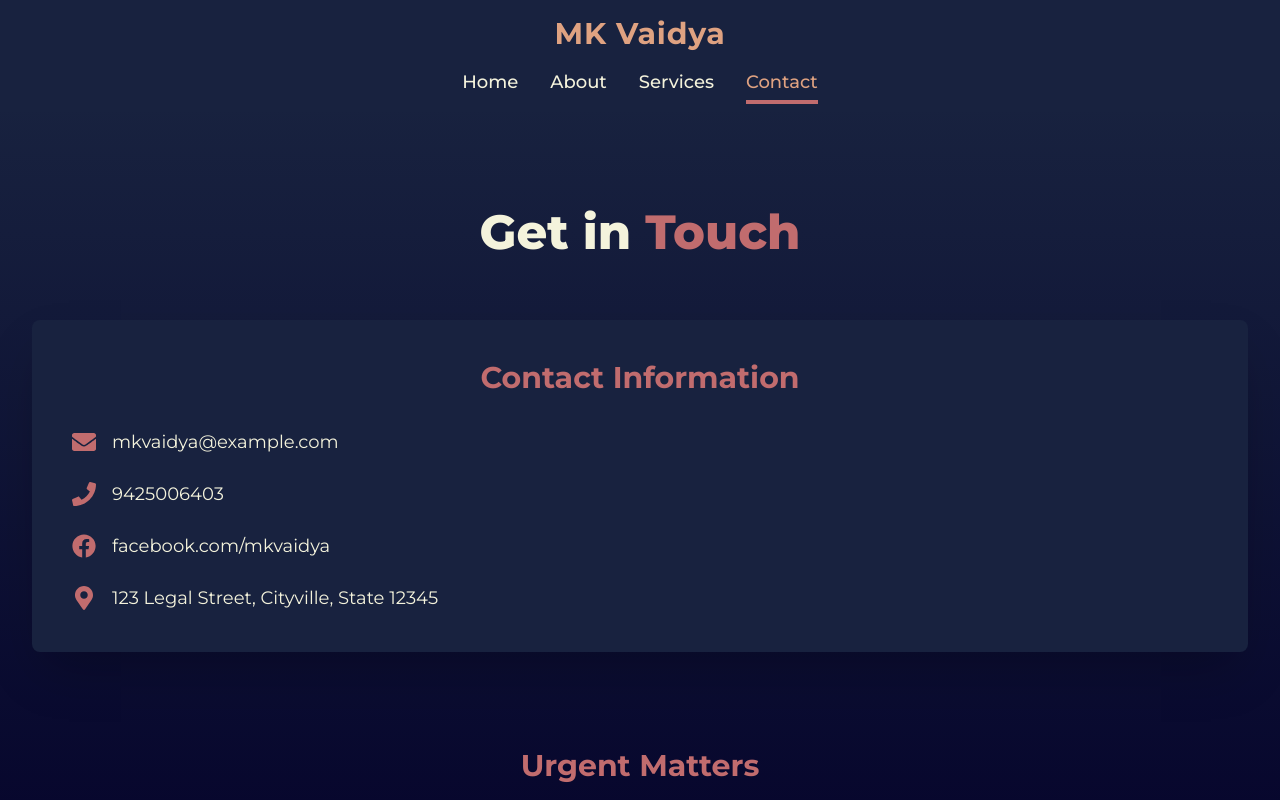
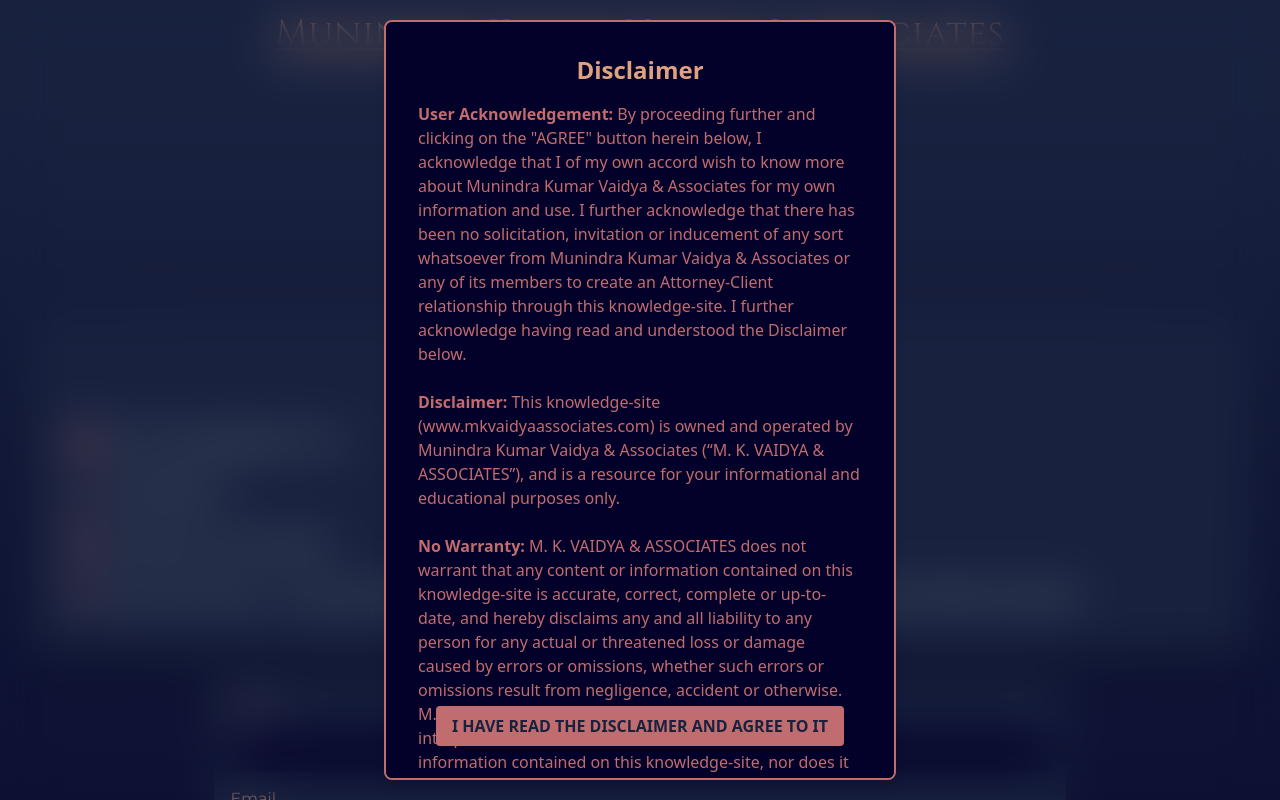
Before and after one commit to Anshulsharmacode/lawyer, a Next.js app: page /contact in a window 1280 px wide. Shown: the top 800 px of the page. Built offline with nearby package versions, Linux system fonts and the light colour scheme.

Commit message:
contactform disclaimer data changes

```diff
--- a/next.config.mjs
+++ b/next.config.mjs
@@ -4,9 +4,9 @@
       domains: ['images.unsplash.com'], // Allow images from Unsplash
   },
   env: {
-    NEXT_PUBLIC_EMAIL_USERNAME:"secret.account@outlook.com",
-    NEXT_PUBLIC_EMAIL_PASSWORD : "password123",
-    NEXT_PUBLIC_PERSONAL_EMAIL : "myemail@gmail.com",
+    EMAIL_USERNAME:"paras11917@gmail.com",
+    EMAIL_PASSWORD: "opam emti vpee egrq",
+    PERSONAL_EMAIL : "paras11917@gmail.com",
   }
   };
 
--- a/src/app/layout.tsx
+++ b/src/app/layout.tsx
@@ -2,6 +2,7 @@
 import { Montserrat } from "next/font/google";
 import "./globals.css";
 import Navbar from "@/components/Navbar";
+import DisclaimerPopup from "@/components/DisclaimerPopup";
 
 const montserrat = Montserrat({
   subsets: ["latin"],
@@ -23,6 +24,7 @@
   return (
     <html lang="en">
       <body className={`${montserrat.variable} font-sans antialiased`}>
+        <DisclaimerPopup/>
         <Navbar />
         {children}
       </body>
--- a/src/components/About.tsx
+++ b/src/components/About.tsx
@@ -126,7 +126,7 @@
             you need.
           </p>
           <a
-            href="mailto:mkvaidya@example.com"
+            href="mailto:adv.mkvaidya@gmail.com"
             className="bg-color-5 text-color-3 text-xl px-10 py-4 rounded-full shadow-lg hover:bg-color-4 transition-all inline-flex items-center"
           >
             <svg
--- a/src/components/Contact.tsx
+++ b/src/components/Contact.tsx
@@ -9,6 +9,7 @@
 import { IconType } from "react-icons";
 import { motion } from "framer-motion";
 import { Montserrat } from "next/font/google";
+import ContactForm from "./ContactForm";
 
 const montserrat = Montserrat({ subsets: ["latin"] });
 
@@ -61,6 +62,7 @@
         >
           Get in <span className="text-color-5">Touch</span>
         </motion.h1>
+
         <div className="grid grid-cols-1 md:grid-cols-1 gap-12 items-center">
           <motion.div
             className="bg-color-1 shadow-2xl rounded-lg overflow-hidden"
@@ -75,9 +77,9 @@
               <div className="space-y-6">
                 <ContactItem
                   icon={FaEnvelope}
-                  href="mailto:mkvaidya@example.com"
+                  href="mailto:adv.mkvaidya@gmail.com"
                 >
-                  mkvaidya@example.com
+                  adv.mkvaidya@gmail.com
                 </ContactItem>
                 <ContactItem icon={FaPhone}>9425006403</ContactItem>
                 <ContactItem
@@ -87,7 +89,8 @@
                   facebook.com/mkvaidya
                 </ContactItem>
                 <ContactItem icon={FaMapMarkerAlt}>
-                  123 Legal Street, Cityville, State 12345
+                  Plot No. 225, Flat - C, Gayatri Apartment, Zone-1, M.P. Nagar,
+                  behind Hotel Nisarga, Bhopal (Madhya Pradesh)
                 </ContactItem>
               </div>
             </div>
@@ -107,6 +110,7 @@
             />
           </motion.div> */}
         </div>
+        <ContactForm />
         <motion.div
           className="mt-24 text-center"
           initial={{ opacity: 0, y: 50 }}
@@ -123,7 +127,7 @@
               href="mailto:mkvaidya@example.com"
               className="text-color-5 hover:text-color-4 transition-colors duration-300 font-semibold"
             >
-              mkvaidya@example.com
+              adv.mkvaidya@gmail.com
             </a>
             . We will do our best to respond as quickly as possible.
           </p>
--- a/src/components/ContactForm.tsx
+++ b/src/components/ContactForm.tsx
@@ -1,13 +1,12 @@
 "use client";
-import Link from "next/link";
 
-export default function Contact() {
+export default function ContactForm() {
   async function handleSubmit(event: React.FormEvent<HTMLFormElement>) {
      event.preventDefault();
      const form = event.target as HTMLFormElement;
     const formData = new FormData(form);
     try {
-      const response = await fetch("/api/contact", {
+      const response = await fetch("/api", {
         method: "post",
         body: formData,
       });
@@ -26,26 +25,26 @@
     }
   }
   return (
-    <main className="flex min-h-screen flex-col items-center">
-      <div className="relative flex place-items-center p-5 bg-white text-black">
-        <Link href="/">Home</Link>
-      </div>
-
+    <div className="flex flex-col w-full items-center justify-center mb-6">
       <form
         onSubmit={handleSubmit}
-        className="mt-8 mb-2 w-80 max-w-screen-lg sm:w-96"
+        className="mt-8 mb-2 w-full lg:w-[70%] p-4 rounded-lg text-color-3 bg-color-1"
       >
-        <div className="mb-4 flex flex-col w-500">
-          <label htmlFor="form-name">Name </label>
+        <div className="mb-4 flex flex-col w-500 text-color-4">
+          <label htmlFor="form-name" className="mb-2">
+            Name
+          </label>
           <input
             id="form-name"
             autoComplete="name"
             maxLength={50}
             name="name"
-            className="text-black"
+            className="p-2 mb-4 rounded-md text-color-5 bg-color-2"
           />
 
-          <label htmlFor="form-email"> Email:</label>
+          <label htmlFor="form-email" className="mb-2 text-color-4">
+            Email
+          </label>
           <input
             id="form-email"
             required
@@ -53,22 +52,27 @@
             maxLength={80}
             name="email"
             type="email"
-            className="text-black"
+            className="p-2 mb-4 rounded-md text-color-5 bg-color-2"
           />
 
-          <label htmlFor="form-message"> Message: </label>
+          <label htmlFor="form-message" className="mb-2 text-color-4">
+            Message
+          </label>
           <textarea
             id="form-message"
             required
             name="message"
             rows={5}
-            className="text-black"
+            className="p-2 rounded-md text-color-5 bg-color-2"
           />
         </div>
-        <button className=" rounded bg-sky-400" type="submit">
+        <button
+          className="rounded p-2 text-color-2 font-semibold bg-color-5"
+          type="submit"
+        >
           Send
         </button>
       </form>
-    </main>
+    </div>
   );
 }
--- /dev/null
+++ b/src/components/DisclaimerPopup.tsx
@@ -0,0 +1,90 @@
+/* eslint-disable react/no-unescaped-entities */
+"use client"
+import { useState, useEffect } from "react";
+
+const DisclaimerPopup = () => {
+  const [isVisible, setIsVisible] = useState(false);
+
+  useEffect(() => {
+    const acceptedDisclaimer = localStorage.getItem("disclaimerAccepted");
+    if (!acceptedDisclaimer) {
+      setIsVisible(true);
+    }
+  }, []);
+
+  const handleAccept = () => {
+    localStorage.setItem("disclaimerAccepted", "true");
+    setIsVisible(false);
+  };
+
+  if (!isVisible) return null;
+
+  return (
+    <div className="fixed top-0 left-0 w-full h-screen z-50 flex items-center justify-center backdrop-blur-xl p-5">
+      <div className="p-8 rounded-lg shadow-lg text-center max-w-lg w-full h-full mx-4 bg-color-2 border-2 border-color-5 overflow-y-auto">
+        <h2 className="text-2xl font-semibold mb-4 text-color-4">Disclaimer</h2>
+        <p className="mb-6 text-color-5 text-left">
+          <strong>User Acknowledgement:</strong> By proceeding further and
+          clicking on the "AGREE" button herein below, I acknowledge that I of
+          my own accord wish to know more about Munindra Kumar Vaidya &
+          Associates for my own information and use. I further acknowledge that
+          there has been no solicitation, invitation or inducement of any sort
+          whatsoever from Munindra Kumar Vaidya & Associates or any of its
+          members to create an Attorney-Client relationship through this
+          knowledge-site. I further acknowledge having read and understood the
+          Disclaimer below.
+        </p>
+        <p className="mb-6 text-color-5 text-left">
+          <strong>Disclaimer:</strong> This knowledge-site
+          (www.mkvaidyaassociates.com) is owned and operated by Munindra Kumar
+          Vaidya & Associates (“M. K. VAIDYA & ASSOCIATES”), and is a resource
+          for your informational and educational purposes only.
+        </p>
+        <p className="mb-6 text-color-5 text-left">
+          <strong>No Warranty:</strong> M. K. VAIDYA & ASSOCIATES does not
+          warrant that any content or information contained on this
+          knowledge-site is accurate, correct, complete or up-to-date, and
+          hereby disclaims any and all liability to any person for any actual or
+          threatened loss or damage caused by errors or omissions, whether such
+          errors or omissions result from negligence, accident or otherwise. M.
+          K. VAIDYA & ASSOCIATES assumes no liability for the interpretation
+          and/or use of the content and/or information contained on this
+          knowledge-site, nor does it offer any warranty of any kind, either
+          expressed or implied in relation to such content or information.
+        </p>
+        <p className="mb-6 text-color-5 text-left">
+          <strong>Third-Party Links:</strong> M. K. VAIDYA & ASSOCIATES does not
+          intend that links / URLs contained on this knowledge-site re-directing
+          users to third party websites be considered as referrals to,
+          endorsements of, or affiliations with any such third party website
+          operators. M. K. VAIDYA & ASSOCIATES is not responsible for, and makes
+          no representations or warranties, express or implied, about the
+          content or information contained on such third party websites to which
+          links may be provided on this knowledge-site.
+        </p>
+        <p className="mb-6 text-color-5 text-left">
+          <strong>No Legal Advice:</strong> By clicking ‘I agree’ and proceeding
+          further, you acknowledge, represent and undertake that you on your own
+          accord wish to know more about M. K. VAIDYA & ASSOCIATES, its
+          capabilities and research content and information contained on the
+          knowledge-site, for your own knowledge and personal use. The content
+          and information contained on this knowledge-site should not be
+          construed as nor relied upon as legal advice. You as a reader or
+          recipient of content or information contained in this knowledge-site
+          should not act, nor refrain from acting, based upon any or all of such
+          content or information, but should always seek the advice of competent
+          legal counsel licensed to practice the relevant law in the appropriate
+          jurisdiction.
+        </p>
+        <button
+          onClick={handleAccept}
+          className="px-4 py-2 sticky bottom-0 left-0 rounded bg-color-5 font-semibold text-color-1"
+        >
+          I HAVE READ THE DISCLAIMER AND AGREE TO IT
+        </button>
+      </div>
+    </div>
+  );
+};
+
+export default DisclaimerPopup;
--- a/src/components/Footerr.tsx
+++ b/src/components/Footerr.tsx
@@ -4,6 +4,7 @@
 import { FaFacebook, FaTwitter, FaLinkedin, FaInstagram } from "react-icons/fa";
 import Link from "next/link";
 import { Montserrat } from "next/font/google";
+import ContactForm from "./ContactForm";
 
 const montserrat = Montserrat({ subsets: ["latin"] });
 
@@ -18,10 +19,12 @@
           initial={{ opacity: 0, y: -50 }}
           animate={{ opacity: 1, y: 0 }}
           transition={{ duration: 0.8, ease: "easeOut" }}
-        >
+          >
           <span className="text-color-3">Connect</span>{" "}
           <span className="text-color-5">With Us</span>
         </motion.h2>
+
+        <ContactForm/>
 
         <div className="grid grid-cols-1 md:grid-cols-2 lg:grid-cols-4 gap-8">
           {/* Description */}
@@ -65,12 +68,6 @@
                   About Us
                 </Link>
                 <Link
-                  href="/services"
-                  className="text-color-3 hover:text-color-4 transition-colors"
-                >
-                  Services
-                </Link>
-                <Link
                   href="/practice-areas"
                   className="text-color-3 hover:text-color-4 transition-colors"
                 >
@@ -96,10 +93,13 @@
               <h3 className="text-xl font-semibold mb-4 text-color-5">
                 Contact Us
               </h3>
-              <p className="text-color-3 mb-2">123 Legal Street, Cityville</p>
-              <p className="text-color-3 mb-2">State, Country 12345</p>
+              <p className="text-color-3 mb-2">
+                Plot No. 225, Flat - C, Gayatri Apartment, Zone-1, M.P. Nagar,
+                behind Hotel Nisarga, Bhopal
+              </p>
+              <p className="text-color-3 mb-2">Madhya Pradesh, India</p>
               <p className="text-color-3 mb-2">Phone: +1 (555) 123-4567</p>
-              <p className="text-color-3 mb-2">Email: info@mkvaidya.com</p>
+              <p className="text-color-3 mb-2">Email: adv.mkvaidya@gmail.com</p>
             </div>
           </motion.div>
 
@@ -154,8 +154,8 @@
         {/* Copyright */}
         <div className="mt-16 pt-8 border-t border-color-1 text-center">
           <p className="text-color-3 text-sm">
-            &copy; {new Date().getFullYear()} MK Vaidya Tax Law. All Rights
-            Reserved.
+            &copy; {new Date().getFullYear()} Munindra Kumar Vaidya &
+            Associates. All Rights Reserved.
           </p>
         </div>
       </div>
--- a/src/components/Hero.tsx
+++ b/src/components/Hero.tsx
@@ -14,7 +14,7 @@
       "https://images.unsplash.com/photo-1589829545856-d10d557cf95f?ixlib=rb-4.0.3&ixid=M3wxMjA3fDB8MHxwaG90by1wYWdlfHx8fGVufDB8fHx8fA%3D%3D&auto=format&fit=crop&w=2070&q=80",
     title: "Expert Legal Consultation",
     description:
-      "Providing expert legal advice for corporate law and litigation.",
+      "Providing expert legal advice for IT & GST Return filing, Tax and Corporate Litigation before IT Tribunal, GST Tribunal, High Court of Madhya Pradesh etc",
   },
   {
     id: 2,
@@ -22,7 +22,7 @@
       "https://images.unsplash.com/photo-1505664194779-8beaceb93744?ixlib=rb-4.0.3&ixid=M3wxMjA3fDB8MHxwaG90by1wYWdlfHx8fGVufDB8fHx8fA%3D%3D&auto=format&fit=crop&w=2070&q=80",
     title: "Protect Your Rights",
     description:
-      "Defending your rights in personal injury and criminal law cases.",
+      "Proven Expertise in defending your rights in criminal cases under Bhartiya Nyaya Sanhita/Indian Penal Code, Offences under Cyber Crimes, White Collar Crimes (PMLA, PCA, etc).",
   },
   {
     id: 3,
--- a/src/components/Navbar.tsx
+++ b/src/components/Navbar.tsx
@@ -4,9 +4,11 @@
 import { motion } from "framer-motion";
 import Link from "next/link";
 import { usePathname } from "next/navigation";
-import { Montserrat } from "next/font/google";
+import { Montserrat ,Cinzel } from "next/font/google";
 
 const montserrat = Montserrat({ subsets: ["latin"] });
+
+const cinzel = Cinzel({ subsets: ["latin"] });
 
 export default function Navbar() {
   const [isOpen, setIsOpen] = useState(false);
@@ -40,7 +42,7 @@
   const navItems = [
     { href: "/", label: "Home" },
     { href: "/about", label: "About" },
-    { href: "/services", label: "Services" },
+    { href: "/practice-areas", label: "Practice Areas" },
     { href: "/contact", label: "Contact" },
   ];
 
@@ -48,8 +50,13 @@
     <nav className={`bg-color-1 shadow-lg z-50 w-full ${montserrat.className}`}>
       <div className="container mx-auto flex flex-col items-center py-4 px-8">
         {/* Logo */}
-        <div className="text-3xl font-bold text-color-4 tracking-wide mb-4">
-          MK Vaidya
+        <div
+          className={`text-[35px] font-weight-[400] leading-[35px] text-color-4 tracking-[1px] mb-4 ${cinzel.className}`}
+        >
+          <span className="underline underline-offset-4">
+            Munindra Kumar Vaidya
+          </span>{" "}
+          & <span className="underline underline-offset-4">Associates</span>
         </div>
 
         {/* Desktop Menu */}
```
Also changed, not shown: src/app/api/route.js (renamed from src/app/api/contact.js, +16 -10 lines).
